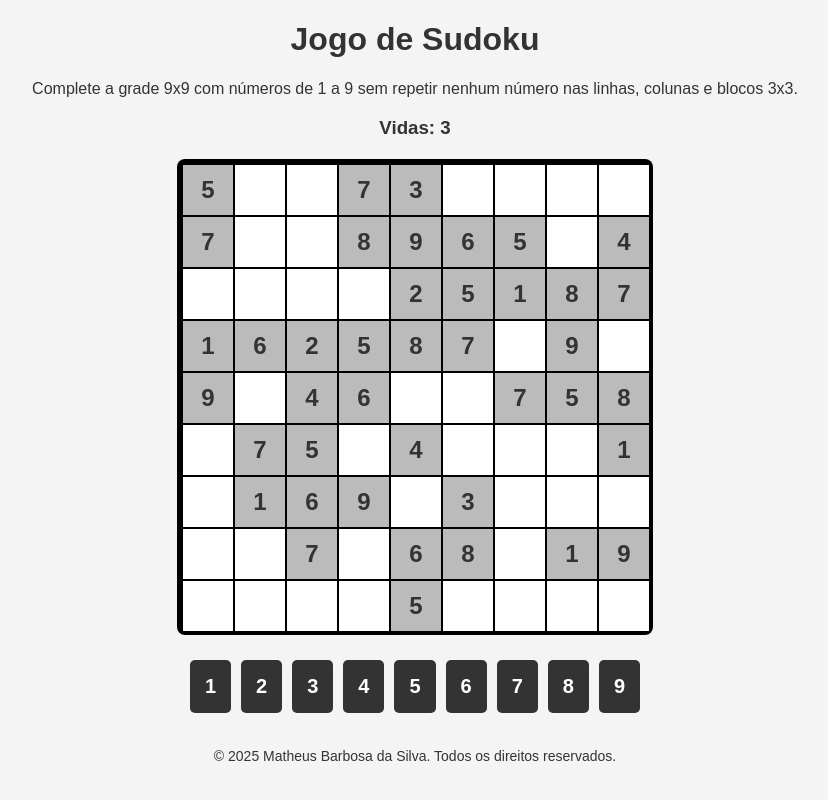
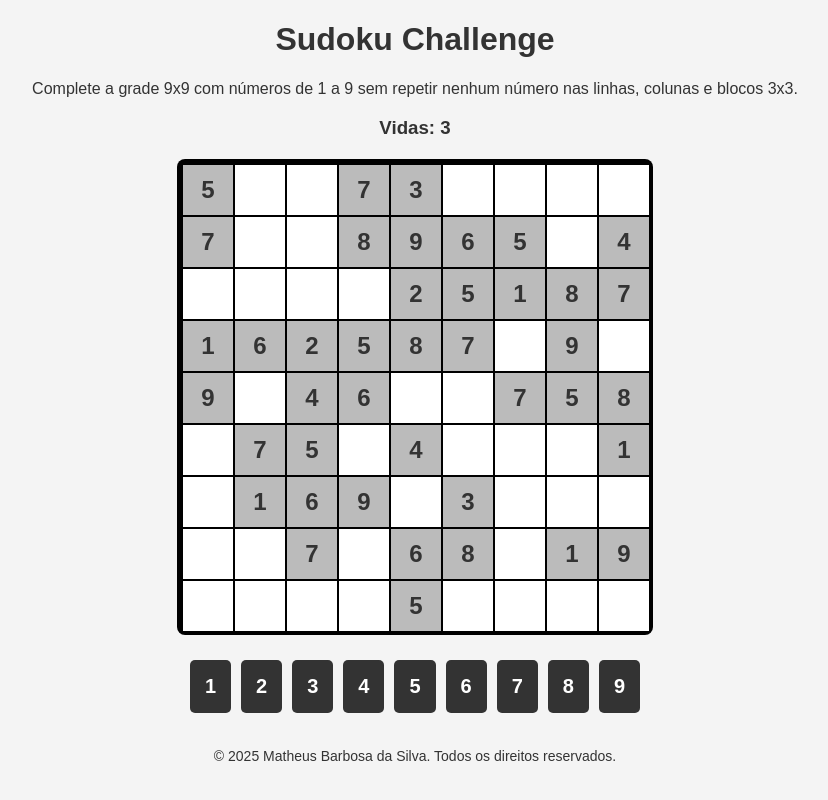
Before and after one commit to MatheusB7/sudokuchallenge.com, a plain HTML site: page index.html in a window 1280 px wide. Shown: the whole page, without its empty margins (225-1053 px from the left). Drawn offline with Linux system fonts and the light colour scheme.

Commit message:
Update index.html

```diff
--- a/index.html
+++ b/index.html
@@ -105,7 +105,7 @@
     </style>
 </head>
 <body>
-    <h1>Jogo de Sudoku</h1>
+    <h1>Sudoku Challenge</h1>
     <p>Complete a grade 9x9 com números de 1 a 9 sem repetir nenhum número nas linhas, colunas e blocos 3x3.</p>
     <h3 id="lives">Vidas: 3</h3>
     <div id="board" class="board"></div>
```
